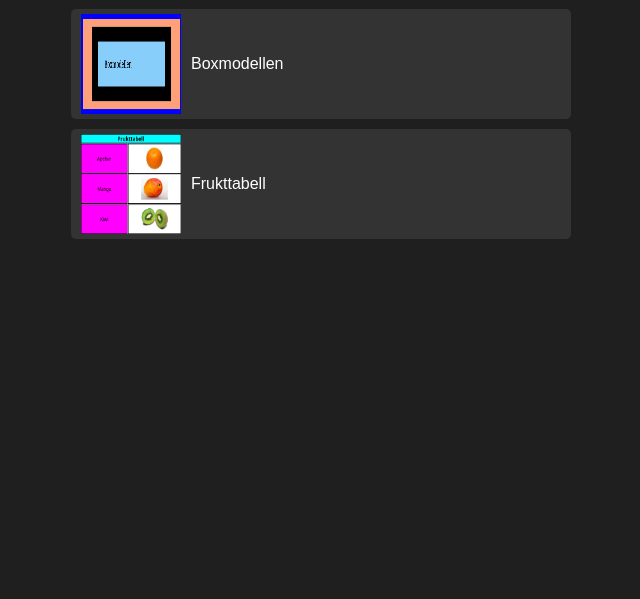
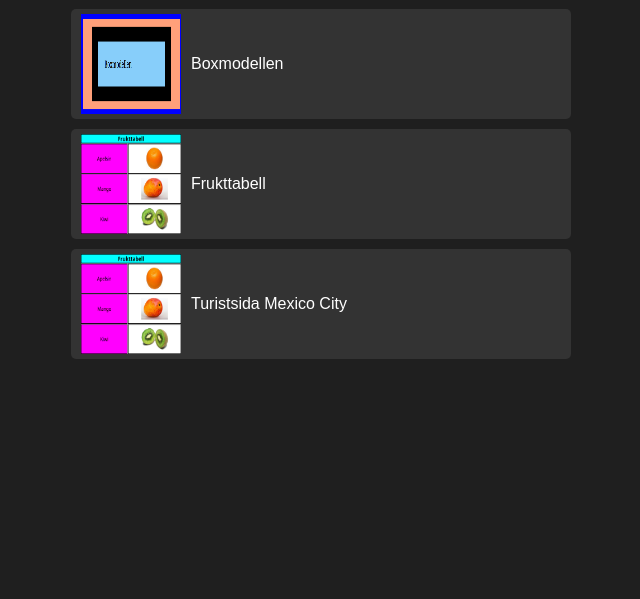
Before and after one commit to Tjabooo/22olwe, a Flask app: template templates/Skolarbete/Webbutveckling/Inlämningar/inlamningar.html in a window 1280 px wide. Shown: the part 98-697 px from the top of the page, without its empty margins (319-959 px from the left). Run offline with Flask 3, Linux system fonts and the light colour scheme; the template is opened without the code that fills it, so the values that code supplies are empty.

Commit message:
jag hatar mitt liv

```diff
--- a/routes.py
+++ b/routes.py
@@ -102,6 +102,10 @@ class Routes():
     def kiwi():
         return render_template('/Skolarbete/Webbutveckling/Inlämningar/Uppgifter/kiwi.html')
 
+    @app.route('/skolarbete/webbutveckling/inlamningar/uppgifter/turistsida')
+    def turistsida():
+        return render_template('/Skolarbete/Webbutveckling/Inlämningar/turistsida-mexico-city/index.html')
+
     @app.route('/skolarbete/programmering-1/bevy', methods=['POST'])
     def bevy():
         return render_template('/Skolarbete/Programmering 1/Bevy/bevy.html')
--- a/templates/Skolarbete/Webbutveckling/Inlämningar/inlamningar.html
+++ b/templates/Skolarbete/Webbutveckling/Inlämningar/inlamningar.html
@@ -36,6 +36,12 @@
                 <p>Frukttabell</p>
             </button>
         </form>
+        <form method="POST" action="/skolarbete/webbutveckling/inlamningar/turistsida">
+            <button type="submit">
+                <img src="{{ url_for('static', filename='media/frukttabell.png') }}" width="80" height="80">
+                <p>Turistsida Mexico City</p>
+            </button>
+        </form>
     </div>
 </body>
 </html>
--- a/templates/landing_page.html
+++ b/templates/landing_page.html
@@ -2,7 +2,6 @@
 <html lang="en" translate="no">
 <head>
     <meta charset="UTF-8">
-    <meta name="viewport" content="width=device-width, initial-scale=1.0">
     <title>Oliver Westin TE22A</title>
     <link rel="stylesheet" href="{{ url_for('static', filename='mainStyle.css') }}?v=1">
     <link href='https://fonts.googleapis.com/css?family=Outfit' rel='stylesheet'>
```
